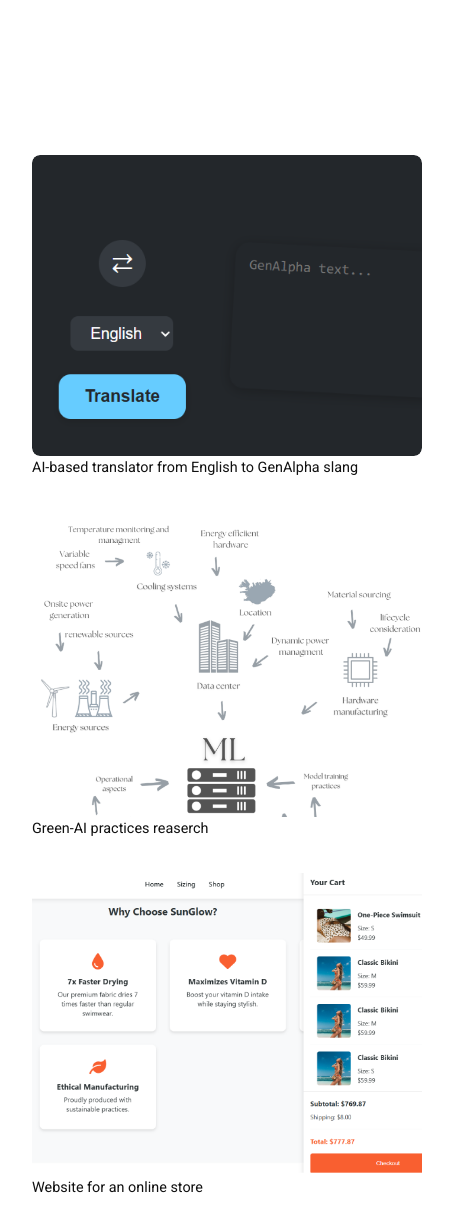
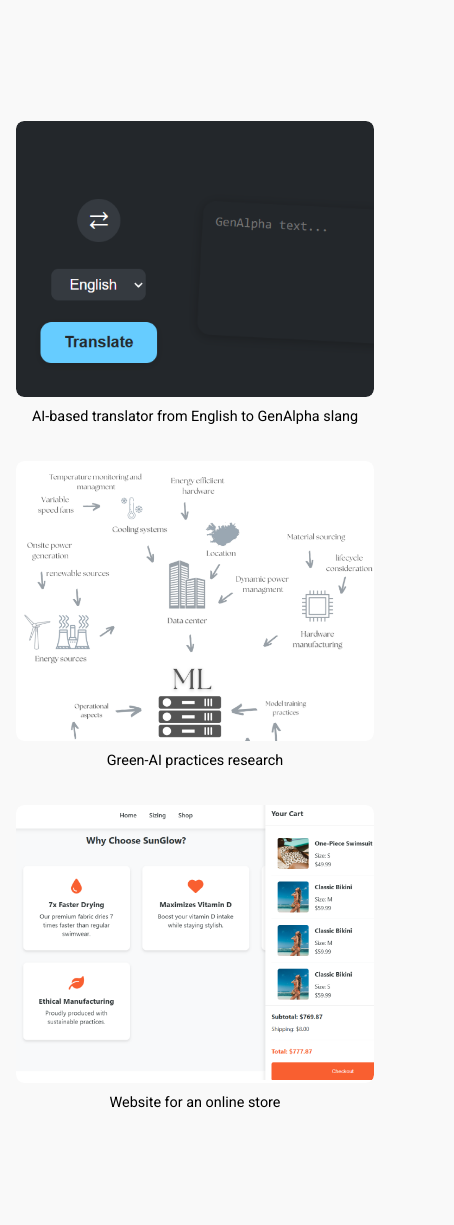
Before and after one commit to Morsdors/Personal-IT-Portfolio-website, a plain HTML site: page projects.html in a window 390 px wide. Shown: the whole page, 454 px wide, since content can reach past the window. After the commit the page ends 1132 px from the top, so only its background shows below. Drawn offline with nearby package versions, Linux system fonts and the light colour scheme.

Commit message:
Adjust portfolio on mobile

```diff
--- a/projects.html
+++ b/projects.html
@@ -1,6 +1,5 @@
 <!DOCTYPE html>
 <html lang="en">
-
 <head>
   <meta charset="utf-8">
   <meta name="viewport" content="width=device-width, initial-scale=1">
@@ -15,6 +14,13 @@
   <link rel="stylesheet" href="style.css">
 
   <style>
+    body {
+      font-family: 'Roboto', sans-serif;
+      margin: 0;
+      padding: 0;
+      background: #f9f9f9;
+    }
+
     .projects-header {
       display: flex;
       justify-content: space-between;
@@ -29,9 +35,11 @@
 
     .projects-grid {
       display: grid;
-      grid-template-columns: repeat(auto-fit, minmax(300px, 1fr));
+      grid-template-columns: repeat(auto-fit, minmax(280px, 1fr));
       gap: 2rem;
       padding: 2rem;
+      max-width: 1200px;
+      margin: 0 auto;
     }
 
     .portfolio-item {
@@ -62,19 +70,42 @@
       transition: opacity 0.3s ease;
     }
 
+    /* Hover effect on desktop only */
+    @media (hover: hover) and (pointer: fine) {
       .video-wrapper:hover .hover-video {
         opacity: 1;
       }
-
-    .video-wrapper:hover .preview {
+      /* Only fade image if there is a hover-video */
+      .video-wrapper:has(.hover-video):hover .preview {
         opacity: 0;
       }
 
-    .project-title {
+    }
+
+    .caption {
+      margin-top: 0.5rem;
       text-align: center;
-      margin-top: 1rem;
-      font-size: 1rem;
-      font-weight: 600;
+    }
+
+    .caption .title a {
+      text-decoration: none;
+      color: #000;
+      font-weight: 500;
+    }
+
+    /* Mobile optimization */
+    @media (max-width: 576px) {
+      .projects-header {
+        flex-direction: column;
+        text-align: center;
+      }
+      .projects-header h2 {
+        margin-bottom: 1rem;
+      }
+      .projects-grid {
+        grid-template-columns: 1fr;
+        padding: 1rem;
+      }
     }
   </style>
 </head>
@@ -83,80 +114,101 @@
   <!-- Header -->
   <header class="projects-header">
     <h2 class="m-0">My Projects</h2>
-    <a href="index.html" class="btn btn-dark text-uppercase py-4 px-5" >← Back to Home</a>
+    <a href="index.html" class="btn btn-dark text-uppercase py-2 px-4">← Back to Home</a>
   </header>
 
   <!-- Projects Grid -->
   <main>
-    <div class=" swiper portfolio-Swiper portfolio-content py-4 swiper-wrapper projects-grid">
-      <!-- START Portfolio Items (extracted from your swiper) -->
-      <!-- Example Project Item -->
-      <div class="swiper-slide">
-        <div class="image-holder">
-          <a href="https://genalphatranslate.netlify.app/" title="portfolio details" class="video-link">
+    <div class="projects-grid">
+      <!-- Project 1 -->
+      <div class="portfolio-item">
+        <a href="https://genalphatranslate.netlify.app/" title="AI-based translator">
           <div class="video-wrapper">
-              <!-- default image -->
-              <img src="images/me-AlphaTranslate-screenshot.png"
-                   alt="portfolio" class="img-fluid preview">
-
-              <!-- hover video -->
+            <img src="images/me-AlphaTranslate-screenshot.png" alt="portfolio" class="preview">
             <video class="hover-video" muted loop preload="metadata">
               <source src="translation-vid.mp4" type="video/mp4">
               Your browser does not support the video tag.
             </video>
           </div>
         </a>
+        <div class="caption">
+          <div class="title">
+            <a href="https://genalphatranslate.netlify.app/">AI-based translator from English to GenAlpha slang</a>
           </div>
-        <div class="caption d-flex justify-content-between align-items-center">
-          <div class="title"><a href= "https://genalphatranslate.netlify.app/">AI-based translator from English to GenAlpha slang</a></div>
-          <a href="#" class="image-format bg-orange"></a>
         </div>
-        <!-- end of hover vid -->
       </div>
 
-      <!-- Repeat for all your projects from the swiper -->
-      <!-- Example -->
-      <div class="swiper-slide">
-        <div class="image-holder">
-          <a href="https://dorota-solarska-green-ai.netlify.app" title="portfolio details" class="video-link">
+      <!-- Project 2 -->
+      <div class="portfolio-item">
+        <a href="https://dorota-solarska-green-ai.netlify.app" title="Green-AI practices research">
           <div class="video-wrapper">
-              <img src="images/me-GreenAI-screenshot2.png"
-                alt="portfolio" class="img-fluid preview">
-              <!-- hover video -->
+            <img src="images/me-GreenAI-screenshot2.png" alt="portfolio" class="preview">
             <video class="hover-video" muted loop preload="metadata">
               <source src="GreenAI-vid.mp4" type="video/mp4">
               Your browser does not support the video tag.
             </video>
           </div>
         </a>
+        <div class="caption">
+          <div class="title">
+            <a href="https://dorota-solarska-green-ai.netlify.app">Green-AI practices research</a>
           </div>
-        <div class="caption d-flex justify-content-between align-items-center">
-          <div class="title"><a href="https://dorota-solarska-green-ai.netlify.app">Green-AI practices reaserch</a></div>
-          <a href="#" class="image-format bg-orange"></a>
         </div>
       </div>
 
-      <div class="swiper-slide">
-        <div class="image-holder">
-          <a href="https://sunglow.netlify.app" title="portfolio details"><img src="images/me-Sunglow-screenshot.png"
-              alt="portfolio" class="img-fluid"></a>
+      <!-- Project 3 -->
+      <div class="portfolio-item">
+        <a href="https://sunglow.netlify.app" title="Website for an online store">
+          <div class="video-wrapper">
+            <img src="images/me-Sunglow-screenshot.png" alt="portfolio" class="preview">
+
           </div>
-        <div class="caption d-flex justify-content-between align-items-center">
-          <div class="title"><a href="https://sunglow.netlify.app">Website for an online store</a></div>
-          <a href="#" class="image-format bg-blue"></a>
+        </a>
+        <div class="caption">
+          <div class="title">
+            <a href="https://sunglow.netlify.app">Website for an online store</a>
           </div>
         </div>
-
-      <!-- Continue for all your items -->
-      <!-- END Portfolio Items -->
+      </div>
     </div>
   </main>
 
   <!-- Scripts -->
-  <script src="js/jquery-1.11.0.min.js"></script>
-  <script src="https://cdn.jsdelivr.net/npm/bootstrap@5.3.1/dist/js/bootstrap.bundle.min.js"
-    integrity="sha384-HwwvtgBNo3bZJJLYd8oVXjrBZt8cqVSpeBNS5n7C8IVInixGAoxmnlMuBnhbgrkm"
-    crossorigin="anonymous"></script>
-  <script src="projects.js"></script>
+  <script>
+    document.addEventListener("DOMContentLoaded", function () {
+      // Hover Video Play/Pause
+      const wrappers = document.querySelectorAll(".video-wrapper");
+
+      wrappers.forEach(wrapper => {
+        const video = wrapper.querySelector(".hover-video");
+        if (!video) return;
+
+        wrapper.addEventListener("mouseenter", () => {
+          video.currentTime = 0;
+          video.play().catch(err => console.log("Autoplay blocked:", err));
+        });
+
+        wrapper.addEventListener("mouseleave", () => {
+          video.pause();
+        });
+      });
+
+      // Chocolat Lightbox (if included)
+      if (typeof Chocolat !== "undefined") {
+        Chocolat(document.querySelectorAll(".image-link"), {
+          imageSize: 'contain',
+          loop: true,
+        });
+      }
+
+      // AOS Animations (if included)
+      if (typeof AOS !== "undefined") {
+        AOS.init({
+          duration: 1200,
+        });
+      }
+    });
+  </script>
+  <script src="https://cdn.jsdelivr.net/npm/bootstrap@5.3.1/dist/js/bootstrap.bundle.min.js"></script>
 </body>
 </html>
```
Lines whose indentation alone changed are shown as unchanged.
